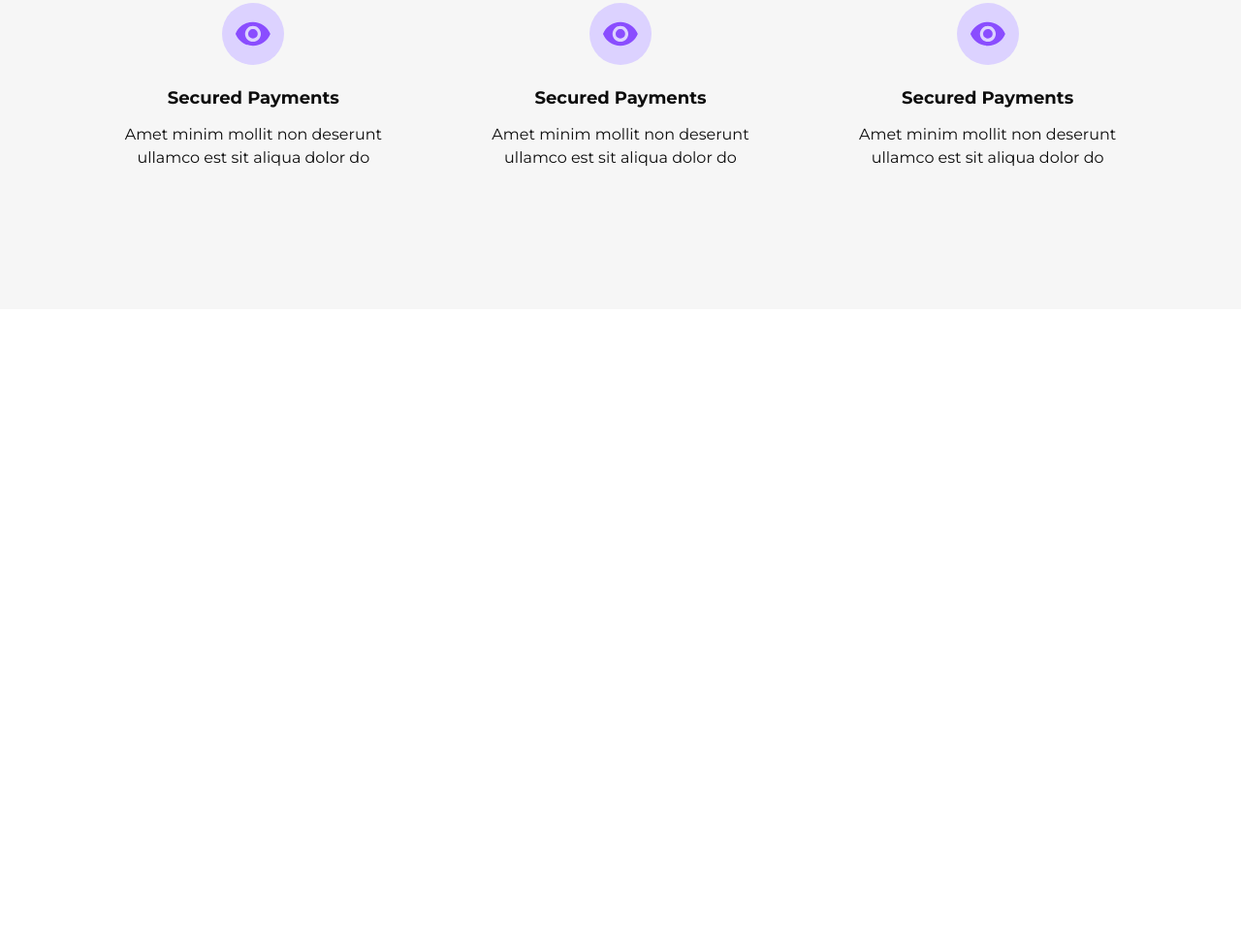
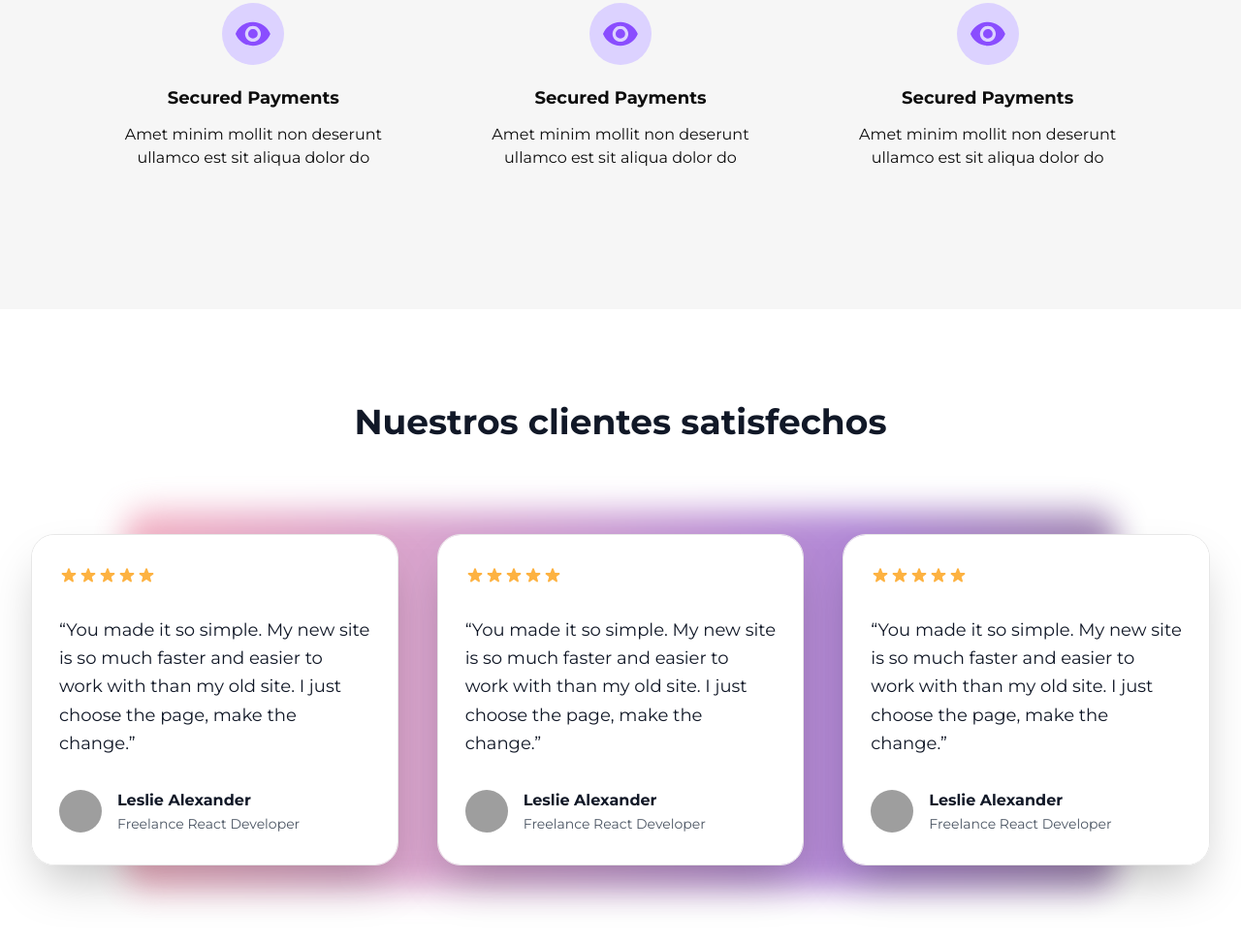
Before and after one commit to lgaieta/nextlevel, an Astro site: page / in a window 1280 px wide. Shown: the part 844-1817 px from the top of the page at 97% size. Before the commit the page ends 1163 px from the top, so only its background shows below. Built offline with nearby package versions, Linux system fonts and the light colour scheme; Astro itself is replaced by a stand-in of ours; grey boxes are pictures that could not be loaded.

Commit message:
Added SocialProofSection skeleton without copy

```diff
--- /dev/null
+++ b/src/components/Opinion.astro
@@ -0,0 +1,93 @@
+---
+interface Props {
+    clientName: string
+    clientInfo: string
+}
+
+const { clientName, clientInfo } = Astro.props
+---
+
+<div
+    class='flex max-w-md flex-col overflow-hidden rounded-2xl border border-foreground-200 shadow-2xl lg:rounded-[24px] lg:border-foreground-100'
+>
+    <div
+        class='flex flex-1 flex-col justify-between bg-white p-6 lg:px-7 lg:py-8'
+    >
+        <div class='flex-1'>
+            <div class='flex items-center'>
+                <svg
+                    class='size-5 text-[#FDB241]'
+                    xmlns='http://www.w3.org/2000/svg'
+                    viewBox='0 0 20 20'
+                    fill='currentColor'
+                >
+                    <path
+                        d='M9.049 2.927c.3-.921 1.603-.921 1.902 0l1.07 3.292a1 1 0 00.95.69h3.462c.969 0 1.371 1.24.588 1.81l-2.8 2.034a1 1 0 00-.364 1.118l1.07 3.292c.3.921-.755 1.688-1.54 1.118l-2.8-2.034a1 1 0 00-1.175 0l-2.8 2.034c-.784.57-1.838-.197-1.539-1.118l1.07-3.292a1 1 0 00-.364-1.118L2.98 8.72c-.783-.57-.38-1.81.588-1.81h3.461a1 1 0 00.951-.69l1.07-3.292z'
+                    ></path>
+                </svg>
+                <svg
+                    class='size-5 text-[#FDB241]'
+                    xmlns='http://www.w3.org/2000/svg'
+                    viewBox='0 0 20 20'
+                    fill='currentColor'
+                >
+                    <path
+                        d='M9.049 2.927c.3-.921 1.603-.921 1.902 0l1.07 3.292a1 1 0 00.95.69h3.462c.969 0 1.371 1.24.588 1.81l-2.8 2.034a1 1 0 00-.364 1.118l1.07 3.292c.3.921-.755 1.688-1.54 1.118l-2.8-2.034a1 1 0 00-1.175 0l-2.8 2.034c-.784.57-1.838-.197-1.539-1.118l1.07-3.292a1 1 0 00-.364-1.118L2.98 8.72c-.783-.57-.38-1.81.588-1.81h3.461a1 1 0 00.951-.69l1.07-3.292z'
+                    ></path>
+                </svg>
+                <svg
+                    class='size-5 text-[#FDB241]'
+                    xmlns='http://www.w3.org/2000/svg'
+                    viewBox='0 0 20 20'
+                    fill='currentColor'
+                >
+                    <path
+                        d='M9.049 2.927c.3-.921 1.603-.921 1.902 0l1.07 3.292a1 1 0 00.95.69h3.462c.969 0 1.371 1.24.588 1.81l-2.8 2.034a1 1 0 00-.364 1.118l1.07 3.292c.3.921-.755 1.688-1.54 1.118l-2.8-2.034a1 1 0 00-1.175 0l-2.8 2.034c-.784.57-1.838-.197-1.539-1.118l1.07-3.292a1 1 0 00-.364-1.118L2.98 8.72c-.783-.57-.38-1.81.588-1.81h3.461a1 1 0 00.951-.69l1.07-3.292z'
+                    ></path>
+                </svg>
+                <svg
+                    class='size-5 text-[#FDB241]'
+                    xmlns='http://www.w3.org/2000/svg'
+                    viewBox='0 0 20 20'
+                    fill='currentColor'
+                >
+                    <path
+                        d='M9.049 2.927c.3-.921 1.603-.921 1.902 0l1.07 3.292a1 1 0 00.95.69h3.462c.969 0 1.371 1.24.588 1.81l-2.8 2.034a1 1 0 00-.364 1.118l1.07 3.292c.3.921-.755 1.688-1.54 1.118l-2.8-2.034a1 1 0 00-1.175 0l-2.8 2.034c-.784.57-1.838-.197-1.539-1.118l1.07-3.292a1 1 0 00-.364-1.118L2.98 8.72c-.783-.57-.38-1.81.588-1.81h3.461a1 1 0 00.951-.69l1.07-3.292z'
+                    ></path>
+                </svg>
+                <svg
+                    class='size-5 text-[#FDB241]'
+                    xmlns='http://www.w3.org/2000/svg'
+                    viewBox='0 0 20 20'
+                    fill='currentColor'
+                >
+                    <path
+                        d='M9.049 2.927c.3-.921 1.603-.921 1.902 0l1.07 3.292a1 1 0 00.95.69h3.462c.969 0 1.371 1.24.588 1.81l-2.8 2.034a1 1 0 00-.364 1.118l1.07 3.292c.3.921-.755 1.688-1.54 1.118l-2.8-2.034a1 1 0 00-1.175 0l-2.8 2.034c-.784.57-1.838-.197-1.539-1.118l1.07-3.292a1 1 0 00-.364-1.118L2.98 8.72c-.783-.57-.38-1.81.588-1.81h3.461a1 1 0 00.951-.69l1.07-3.292z'
+                    ></path>
+                </svg>
+            </div>
+
+            <blockquote class='mt-8 flex-1'>
+                <p class='text-lg leading-relaxed text-gray-900'>
+                    <slot />
+                </p>
+            </blockquote>
+        </div>
+
+        <div class='mt-8 flex items-center'>
+            <img
+                class='size-11 shrink-0 rounded-full object-cover'
+                src='https://cdn.rareblocks.xyz/collection/clarity/images/testimonial/4/avatar-male-1.png'
+                alt=''
+            />
+            <div class='ml-4'>
+                <p class='text-base font-bold text-gray-900'>
+                    {clientName}
+                </p>
+                <p class='mt-0.5 text-sm text-gray-600'>
+                    {clientInfo}
+                </p>
+            </div>
+        </div>
+    </div>
+</div>
--- /dev/null
+++ b/src/components/SocialProofSection.astro
@@ -0,0 +1,56 @@
+---
+import Opinion from './Opinion.astro'
+---
+
+<section class='bg-background py-12 sm:py-16 lg:py-20'>
+    <div class='mx-auto max-w-7xl px-6 lg:px-8'>
+        <div class='flex flex-col items-center'>
+            <h2
+                class='mt-4 text-center text-3xl font-bold text-gray-900 sm:text-4xl'
+            >
+                Nuestros clientes satisfechos
+            </h2>
+
+            <div class='relative mt-10 md:order-2 md:mt-24'>
+                <div
+                    class='absolute -inset-x-1 inset-y-16 md:-inset-x-2 md:-inset-y-6'
+                >
+                    <div
+                        class='mx-auto size-full max-w-sm rounded-3xl opacity-50 blur-lg lg:max-w-5xl'
+                        style='background: linear-gradient(90deg, #EA698B -0.55%, #C05299 22.86%, #973AA8 48.36%, #6411AD 73.33%, #47126B 99.34%)'
+                    >
+                    </div>
+                </div>
+
+                <div
+                    class='relative mx-auto grid max-w-lg grid-cols-1 justify-items-center gap-12 md:max-w-none lg:grid-cols-3 lg:gap-10'
+                >
+                    <Opinion
+                        clientName='Leslie Alexander'
+                        clientInfo='Freelance React Developer'
+                    >
+                        “You made it so simple. My new site is so much faster
+                        and easier to work with than my old site. I just choose
+                        the page, make the change.”
+                    </Opinion>
+                    <Opinion
+                        clientName='Leslie Alexander'
+                        clientInfo='Freelance React Developer'
+                    >
+                        “You made it so simple. My new site is so much faster
+                        and easier to work with than my old site. I just choose
+                        the page, make the change.”
+                    </Opinion>
+                    <Opinion
+                        clientName='Leslie Alexander'
+                        clientInfo='Freelance React Developer'
+                    >
+                        “You made it so simple. My new site is so much faster
+                        and easier to work with than my old site. I just choose
+                        the page, make the change.”
+                    </Opinion>
+                </div>
+            </div>
+        </div>
+    </div>
+</section>
--- a/src/pages/index.astro
+++ b/src/pages/index.astro
@@ -1,6 +1,7 @@
 ---
 import HeroSection from '../components/HeroSection.astro'
 import BenefitsSection from '../components/BenefitsSection.astro'
+import SocialProofSection from '../components/SocialProofSection.astro'
 import Layout from '../layouts/Layout.astro'
 ---
 
@@ -8,5 +9,6 @@ import Layout from '../layouts/Layout.astro'
     <main>
         <HeroSection />
         <BenefitsSection />
+        <SocialProofSection />
     </main>
 </Layout>
```
